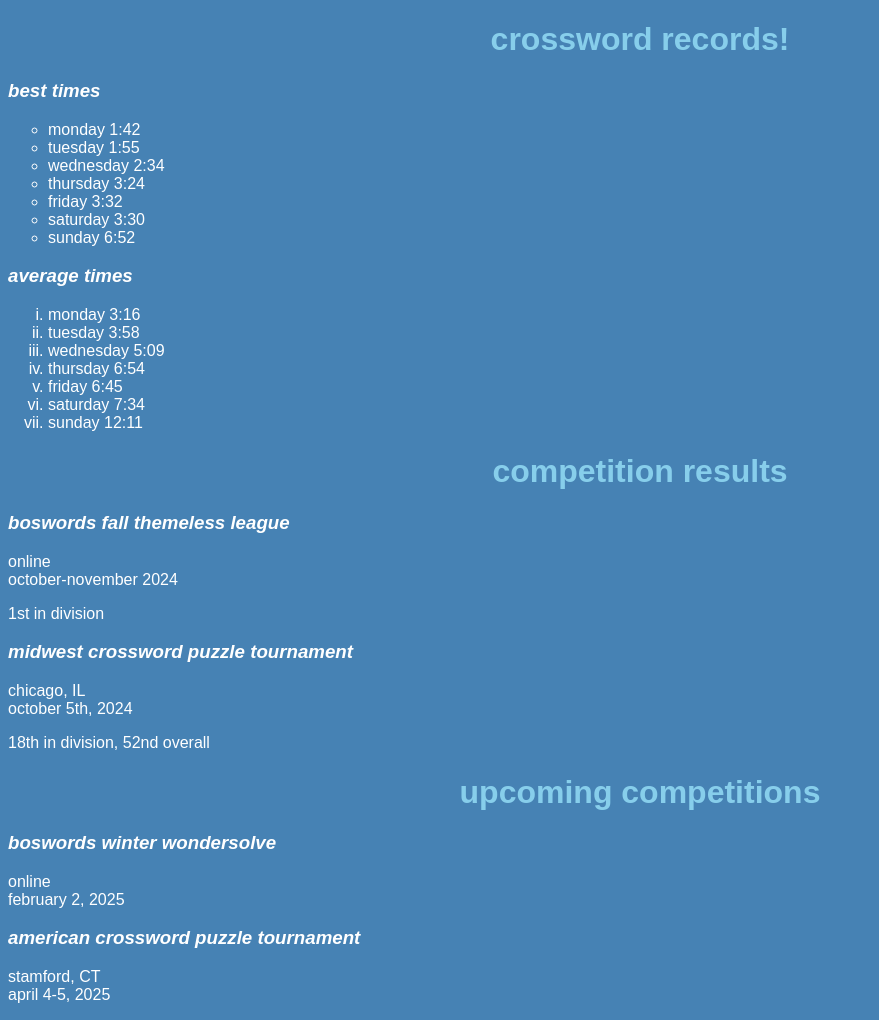
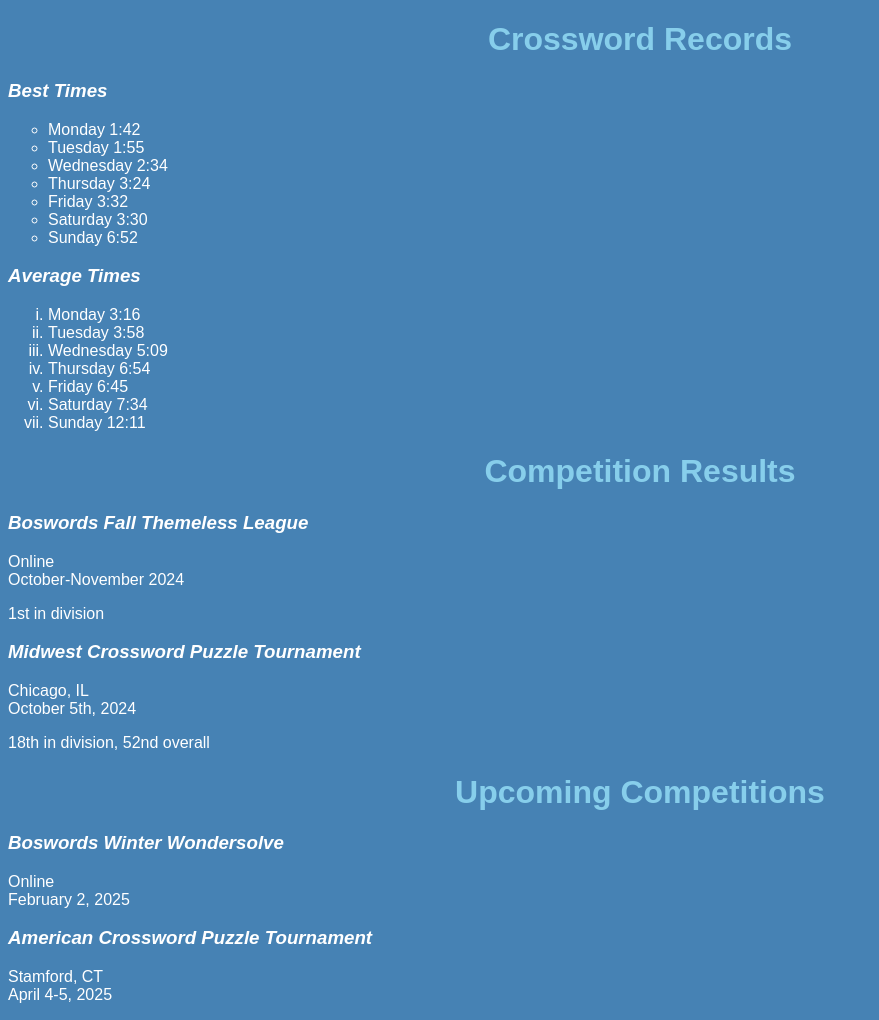
Before and after one commit to calliewharton/csi140-css-webpage, a plain HTML site: page index.html in a window 1280 px wide. Shown: the whole page, without its empty margins (0-879 px from the left). Drawn offline with Linux system fonts and the light colour scheme.

Commit message:
Add files via upload

```diff
--- a/index.html
+++ b/index.html
@@ -5,38 +5,38 @@
         <link rel="stylesheet" href="styles.css">
     </head>
     <body>
-        <h1>crossword records!</h1>
-        <h3><i>best times</i></h3>
+        <h1>Crossword Records</h1>
+        <h3><i>Best Times</i></h3>
         <ul>
-            <li>monday 1:42</li>
-            <li>tuesday 1:55</li>
-            <li>wednesday 2:34</li>
-            <li>thursday 3:24</li>
-            <li>friday 3:32</li>
-            <li>saturday 3:30</li>
-            <li>sunday 6:52</li>
+            <li>Monday 1:42</li>
+            <li>Tuesday 1:55</li>
+            <li>Wednesday 2:34</li>
+            <li>Thursday 3:24</li>
+            <li>Friday 3:32</li>
+            <li>Saturday 3:30</li>
+            <li>Sunday 6:52</li>
         </ul>
-        <h3><i>average times</i></h3>
+        <h3><i>Average Times</i></h3>
         <ol>
-            <li>monday 3:16</li>
-            <li>tuesday 3:58</li>
-            <li>wednesday 5:09</li>
-            <li>thursday 6:54</li>
-            <li>friday 6:45</li>
-            <li>saturday 7:34</li>
-            <li>sunday 12:11</li>
+            <li>Monday 3:16</li>
+            <li>Tuesday 3:58</li>
+            <li>Wednesday 5:09</li>
+            <li>Thursday 6:54</li>
+            <li>Friday 6:45</li>
+            <li>Saturday 7:34</li>
+            <li>Sunday 12:11</li>
         </ol>
-        <h1>competition results</h1>
-        <h3><i>boswords fall themeless league</i></h3>
-        <p>online<br>october-november 2024</p>
+        <h1>Competition Results</h1>
+        <h3><i>Boswords Fall Themeless League</i></h3>
+        <p>Online<br>October-November 2024</p>
         <p>1st in division</p>
-        <h3><i>midwest crossword puzzle tournament</i></h3>
-        <p>chicago, IL<br>october 5th, 2024
+        <h3><i>Midwest Crossword Puzzle Tournament</i></h3>
+        <p>Chicago, IL<br>October 5th, 2024
         <p>18th in division, 52nd overall</p>
-        <h1>upcoming competitions</h1>
-        <h3><i>boswords winter wondersolve</i></h3>
-        <p>online<br>february 2, 2025</p>
-        <h3><i>american crossword puzzle tournament</i></h3>
-        <p>stamford, CT<br>april 4-5, 2025</p>
+        <h1>Upcoming Competitions</h1>
+        <h3><i>Boswords Winter Wondersolve</i></h3>
+        <p>Online<br>February 2, 2025</p>
+        <h3><i>American Crossword Puzzle Tournament</i></h3>
+        <p>Stamford, CT<br>April 4-5, 2025</p>
     </body>
 </html>
```
